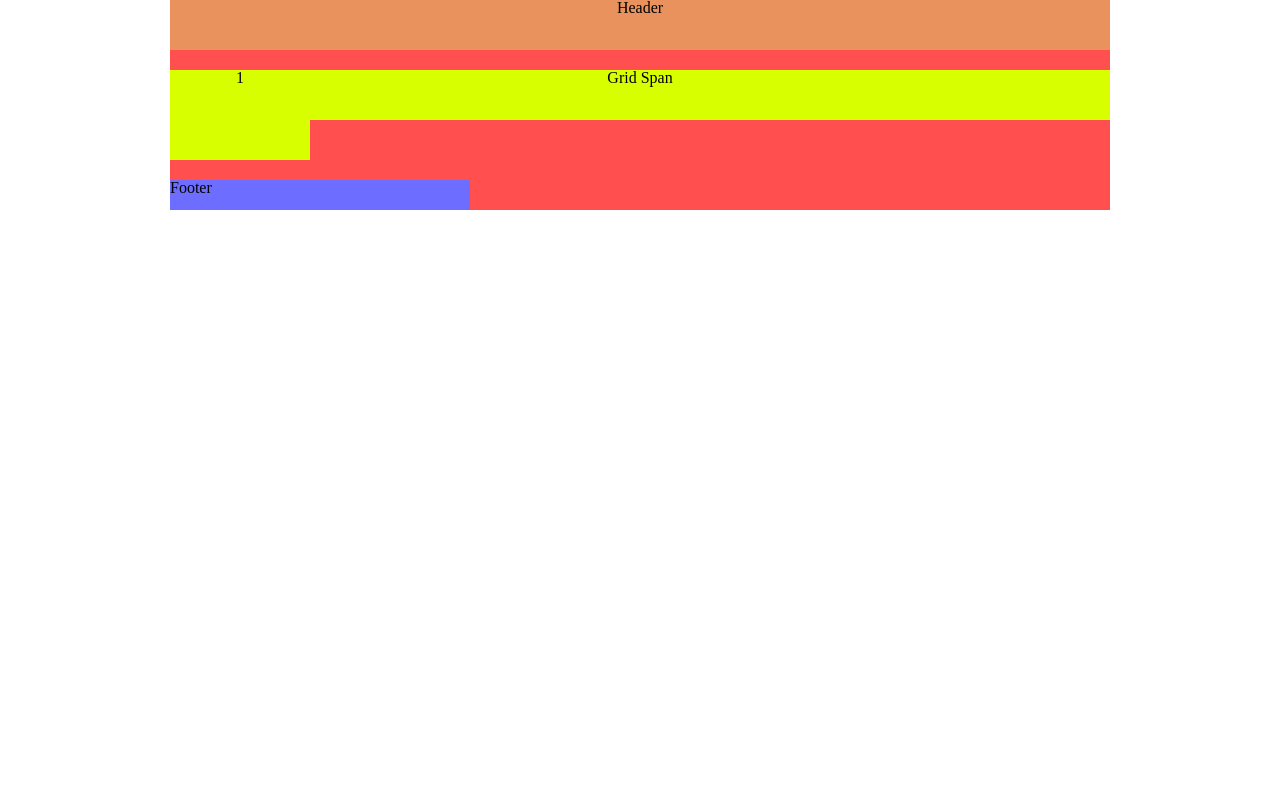
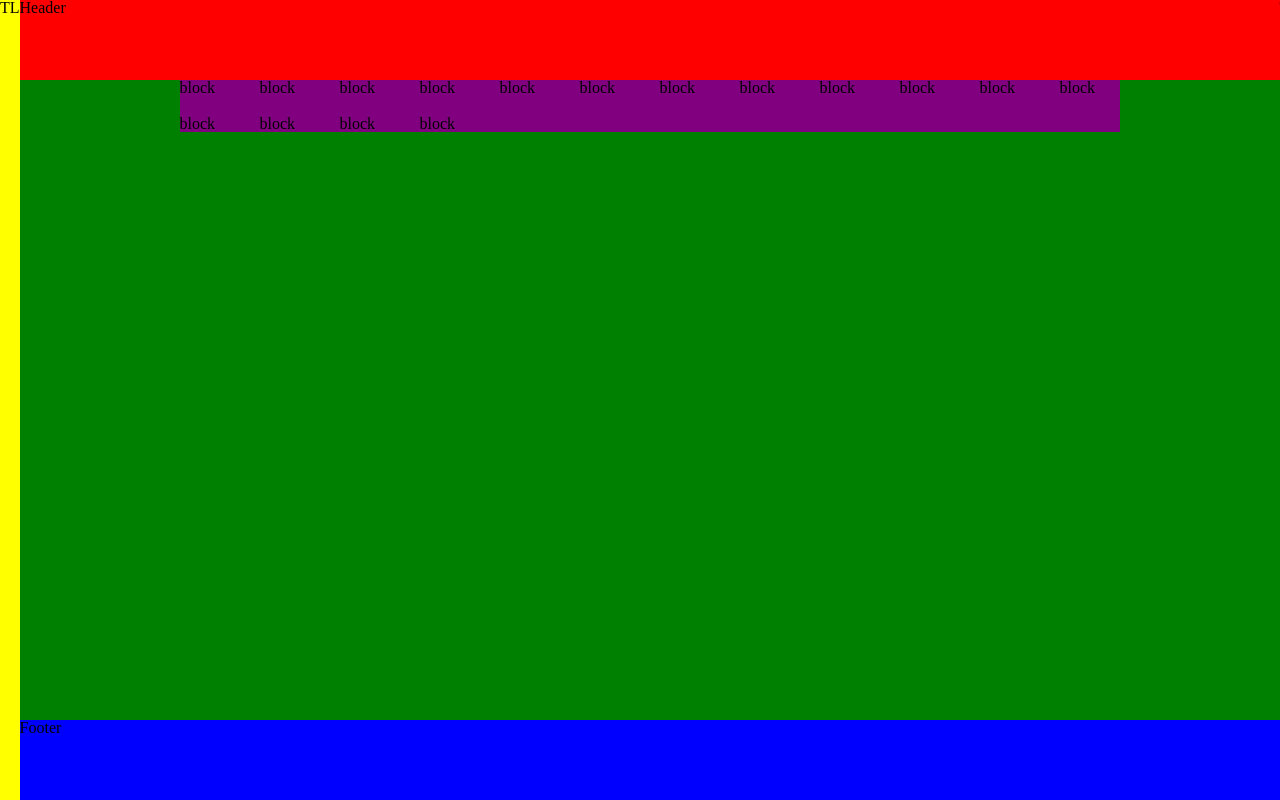
Before and after one commit to RyanGosden/grid-test, a website: page app/index.html in a window 1280 px wide. Drawn offline with Linux system fonts and the light colour scheme; files that its build step writes are made by us from their sources.

Commit message:
second test complete

```diff
--- a/app/index.html
+++ b/app/index.html
@@ -16,26 +16,38 @@
 
     <!-- build:css styles/main.css -->
     <link rel="stylesheet" href="styles/reset.css">
-    <link rel="stylesheet" href="styles/layout.css">
-    <link rel="stylesheet" href="styles/grid.css">
+    <link rel="stylesheet" href="styles/outer-grid.css">
+    <link rel="stylesheet" href="styles/inner-grid.css">
     <!-- endbuild -->
 
   </head>
   <body>
 
-    <div class="sw-layout">
-    <div class="sw-takeover-left"></div>
-    <div class="sw-takeover-right"></div>
-    <div class="sw-content">
-
-      <div class="sw-grid">
-        <div class="sw-grid-inner sw-grid-header">Header</div>
-        <div class="sw-grid-inner sw-grid-banner">Grid Span</div>
-        <div class="sw-grid-inner">1</div>
-        <div class="sw-grid-footer">Footer</div>
-    </div>
-
-    </div>
+    <div class="sw-outer-grid">
+      <div class="sw-header">Header</div>
+      <div class="sw-takeover-left">TL</div>
+      <div class="sw-takeover-right">TR</div>
+      <div class="sw-content">
+        <div class="sw-inner-grid">
+          <div class="temp">block</div>
+          <div class="temp">block</div>
+          <div class="temp">block</div>
+          <div class="temp">block</div>
+          <div class="temp">block</div>
+          <div class="temp">block</div>
+          <div class="temp">block</div>
+          <div class="temp">block</div>
+          <div class="temp">block</div>
+          <div class="temp">block</div>
+          <div class="temp">block</div>
+          <div class="temp">block</div>
+          <div class="temp">block</div>
+          <div class="temp">block</div>
+          <div class="temp">block</div>
+          <div class="temp">block</div>
+        </div>
+      </div>
+      <div class="sw-footer">Footer</div>
   </div>
 
     <!-- build:js scripts/vendor.js -->
--- a/app/styles/grid.css
+++ /dev/null
@@ -1,125 +0,0 @@
-
-/* --- site-wide-grid --- */
-
-/* 0 - 767px */
-.sw-grid{
-  display:grid;
-  grid-template-columns:repeat(72px, 4);
-  grid-template-areas: "h h h h"
-                       "c c . ."
-                       "c c . ."
-                       "c c . ."
-                       "f f f f";
-  grid-gap: 10px;
-  background-color:#ff4f4f;
-  margin: 0 auto;
-  width:360px;
-}
-
-.sw-grid-inner{
-  background-color:#d8ff00;
-  text-align:center;
-  grid-area: c;
-  min-height:50px;
-
-}
-
-.sw-grid-header {
-  grid-area: h;
-  /*grid-column: 1 / 5;
-  grid-row: 1 / 2;*/
-  background-color:#ea925e;
-  height:50px;
-}
-
-.sw-grid-footer {
-  grid-area: f;
-  background-color:#6d6dff;
-  height:30px;
-}
-
-/* 767px - 1023px */
- @media only screen and (min-width: 48em) {
-
- .sw-grid{
-  display:grid;
-  grid-template-columns:repeat(60px, 8);
-  grid-gap: 20px;
-  margin: 0 auto;
-  width:620px;
-}
-
-.sw-grid-inner{
-
-  text-align:center;
-}
-
-.sw-grid-header {
-  grid-column: 1 / 9;
-  grid-row: 1 / 2;
-  height:50px;
-}
-
-.sw-grid-banner {
-  grid-column: 1 / 9;
-  grid-row: 2 / 2;
-}
-
-}
-
-/* 1023px - 1440px */
- @media only screen and (min-width: 64em) {
-
- .sw-grid{
-  display:grid;
-  grid-template-columns:repeat(60px, 12);
-  grid-gap: 20px;
-  margin: 0 auto;
-  width:940px;
-}
-
-.sw-grid-inner{
-  text-align:center;
-}
-
-.sw-grid-header {
-  grid-column: 1 / 13;
-  grid-row: 1 / 2;
-  height:50px;
-}
-
-.sw-grid-banner {
-  grid-column: 1 / 13;
-  grid-row: 2 / 2;
-}
-
-}
-
-/* 1440px or greater */
- @media only screen and (min-width: 90em) {
-
- .sw-grid{
-  display:grid;
-  grid-template-columns:repeat(60px, 16);
-  grid-gap: 20px;
-  margin: 0 auto;
-  width:1260px;
-}
-
-.sw-grid-inner{
-  text-align:center;
-}
-
-.sw-grid-header {
-  grid-column: 1 / 17;
-  grid-row: 1 / 2;
-  height:50px;
-}
-
-.sw-grid-banner {
-  grid-column: 1 / 17;
-  grid-row: 2 / 2;
-}
-
-
-}
--- /dev/null
+++ b/app/styles/inner-grid.css
@@ -0,0 +1,46 @@
+/* --- inner content-grid --- */
+
+/* 0 - 767px */
+.sw-inner-grid{
+  display:grid;
+  grid-template-columns:repeat(4, 72px);
+  grid-gap: 10px;
+  /*grid-template-areas: "c c c c";*/
+  background-color:purple;
+  width: 320px;
+  margin: 0 auto;
+}
+
+/* 767px - 1023px */
+ @media only screen and (min-width: 48em) {
+
+ .sw-inner-grid{
+  grid-template-columns:repeat(8, 60px);
+  grid-gap: 20px;
+  width:620px;
+}
+
+
+}
+
+/* 1023px - 1440px */
+ @media only screen and (min-width: 64em) {
+
+   .sw-inner-grid{
+    grid-template-columns:repeat(12, 60px);
+    grid-gap: 20px;
+    width:940px;
+  }
+
+}
+
+/* 1440px or greater */
+ @media only screen and (min-width: 90em) {
+
+   .sw-inner-grid{
+    grid-template-columns:repeat(16, 60px);
+    grid-gap: 20px;
+    width:1260px;
+  }
+
+}
--- a/app/styles/layout.css
+++ /dev/null
@@ -1,58 +0,0 @@
-
-
-/* --- site-wide-layout --- */
-
-
-/* 0 - 767px */
-  .sw-layout{
-     display:grid;
-     grid-template-areas: "mn mn mn";
-     grid-gap: 20px;
-    }
-
-   .sw-takeover-left {
-     background-color:yellow;
-     grid-area: tl;
-   }
-    .sw-content {
-     grid-area: mn;
-    }
-   .sw-takeover-right {
-     background-color:yellow;
-     grid-area: tr;
-  }
-
-
-/* 768px - 1023px */
- @media only screen and (min-width: 768px) {
-
-   .sw-layout{
-     grid-template-areas: "mn mn mn";
-     grid-template-columns: auto 620px auto;
-     grid-gap: 20px;
-    }
-
-}
-
-/* 1023px - 1440px */
- @media only screen and (min-width: 1024px) {
-
- .sw-layout{
-  grid-template-areas: "mn mn mn";
-  grid-template-columns: auto 940px auto;
-  grid-gap: 20px;
-}
-
-}
-
-/* 1440px or greater */
- @media only screen and (min-width: 1440px) {
-
-    .sw-layout{
-    display:grid;
-    grid-template-areas: "tl mn tr";
-    grid-template-columns: auto 1260px auto;
-    grid-gap: 20px;
-  }
-
-}
--- /dev/null
+++ b/app/styles/outer-grid.css
@@ -0,0 +1,66 @@
+/* 0 - 767px */
+.sw-outer-grid{
+ display:grid;
+ width:100%;
+ margin: 0 auto;
+ grid-gap: 0;
+ grid-template-columns: 100%;
+ grid-template-areas: "H"
+ 											"C"
+											"F";
+}
+
+.sw-header {
+	grid-area: H;
+	background-color:red;
+	max-width:1260px;
+  min-height:10vh;
+}
+
+.sw-content {
+	grid-area: C;
+	background-color: green;
+	max-width:1260px;
+  min-height:80vh;
+}
+
+.sw-footer {
+	grid-area: F;
+	background-color: blue;
+	max-width:1260px;
+  min-height:10vh;
+}
+
+.sw-takeover-left {
+	background-color:yellow;
+	grid-area: TL;
+	display: none;
+}
+
+.sw-takeover-right {
+ background-color:yellow;
+ grid-area: TR;
+ display: none;
+}
+
+ /*Show Takeovers when more than 1260px or greater */
+ @media only screen and (min-width: 1260px) {
+    .sw-outer-grid{
+			grid-template-columns: auto 1260px auto;
+			grid-template-areas: "TL H TR"
+ 		 											 "TL C TR"
+ 													 "TL F TR";
+  	}
+		.sw-takeover-left {
+			background-color:yellow;
+			grid-area: TL;
+			display: block;
+		}
+
+		.sw-takeover-right {
+		 background-color:yellow;
+		 grid-area: TR;
+		 display: block;
+		}
+
+}
--- a/app/styles/reset.css
+++ b/app/styles/reset.css
@@ -43,201 +43,3 @@ table {
 	border-collapse: collapse;
 	border-spacing: 0;
 }
-
-
-
-
-
-
-
-
-
-
-
-
-/* --- site-wide-layout --- */
-/* 0 - 767px */
-  .sw-layout{
-     display:grid;
-     grid-template-areas: "mn";
-     grid-gap: 20px;
-    }
-
-   .sw-takeover-left {
-     background-color:yellow;
-     grid-area: tl;
-     display:none;
-   }
-    .sw-content {
-     grid-area: mn;
-    }
-   .sw-takeover-right {
-     background-color:yellow;
-     grid-area: tr;
-     display:none;
-  }
-
-
-/* 768px - 1023px */
- @media only screen and (min-width: 48em) {
-
-   .sw-layout{
-     grid-template-areas: "mn mn mn";
-     grid-template-columns: auto 620px auto;
-     grid-gap: 20px;
-    }
-
-}
-
-/* 1023px - 1440px */
- @media only screen and (min-width: 64em) {
-
- .sw-layout{
-  grid-template-areas: "mn mn mn";
-  grid-template-columns: auto 940px auto;
-  grid-gap: 20px;
-}
-
-}
-
-/* 1440px or greater */
- @media only screen and (min-width: 90em) {
-
-    .sw-layout{
-    display:grid;
-    grid-template-areas: "tl mn tr";
-    grid-template-columns: auto 1260px auto;
-    grid-gap: 20px;
-  }
-
-    .sw-takeover-left {
-     display:block;
-
-   }
-
-   .sw-takeover-right {
-     display:block;
-
-   }
-}
-
-
-
-
-
-
-/* --- site-wide-grid --- */
-
-/* 0 - 767px */
-.sw-grid{
-  display:grid;
-  grid-template-columns:repeat(72px, 4);
-  grid-gap: 10px;
-  background-color:#ff4f4f;
-  margin: 0 auto;
-  width:360px;
-}
-
-.sw-grid-inner{
-  background-color:#d8ff00;
-  text-align:center;
-}
-
-.sw-grid-header {
-  grid-column: 1 / 5;
-  grid-row: 1 / 2;
-  background-color:#ea925e;
-  height:50px;
-}
-
-.sw-grid-banner {
-  grid-column: 1 / 5;
-  grid-row: 2 / 2;
-  background-color:#6d6dff;
-}
-
-/* 767px - 1023px */
- @media only screen and (min-width: 48em) {
-
- .sw-grid{
-  display:grid;
-  grid-template-columns:repeat(60px, 8);
-  grid-gap: 20px;
-  margin: 0 auto;
-  width:620px;
-}
-
-.sw-grid-inner{
-
-  text-align:center;
-}
-
-.sw-grid-header {
-  grid-column: 1 / 9;
-  grid-row: 1 / 2;
-  height:50px;
-}
-
-.sw-grid-banner {
-  grid-column: 1 / 9;
-  grid-row: 2 / 2;
-}
-
-}
-
-/* 1023px - 1440px */
- @media only screen and (min-width: 64em) {
-
- .sw-grid{
-  display:grid;
-  grid-template-columns:repeat(60px, 12);
-  grid-gap: 20px;
-  margin: 0 auto;
-  width:940px;
-}
-
-.sw-grid-inner{
-  text-align:center;
-}
-
-.sw-grid-header {
-  grid-column: 1 / 13;
-  grid-row: 1 / 2;
-  height:50px;
-}
-
-.sw-grid-banner {
-  grid-column: 1 / 13;
-  grid-row: 2 / 2;
-}
-
-}
-
-/* 1440px or greater */
- @media only screen and (min-width: 90em) {
-
- .sw-grid{
-  display:grid;
-  grid-template-columns:repeat(60px, 16);
-  grid-gap: 20px;
-  margin: 0 auto;
-  width:1260px;
-}
-
-.sw-grid-inner{
-  text-align:center;
-}
-
-.sw-grid-header {
-  grid-column: 1 / 17;
-  grid-row: 1 / 2;
-  height:50px;
-}
-
-.sw-grid-banner {
-  grid-column: 1 / 17;
-  grid-row: 2 / 2;
-}
-
-
-}
```
